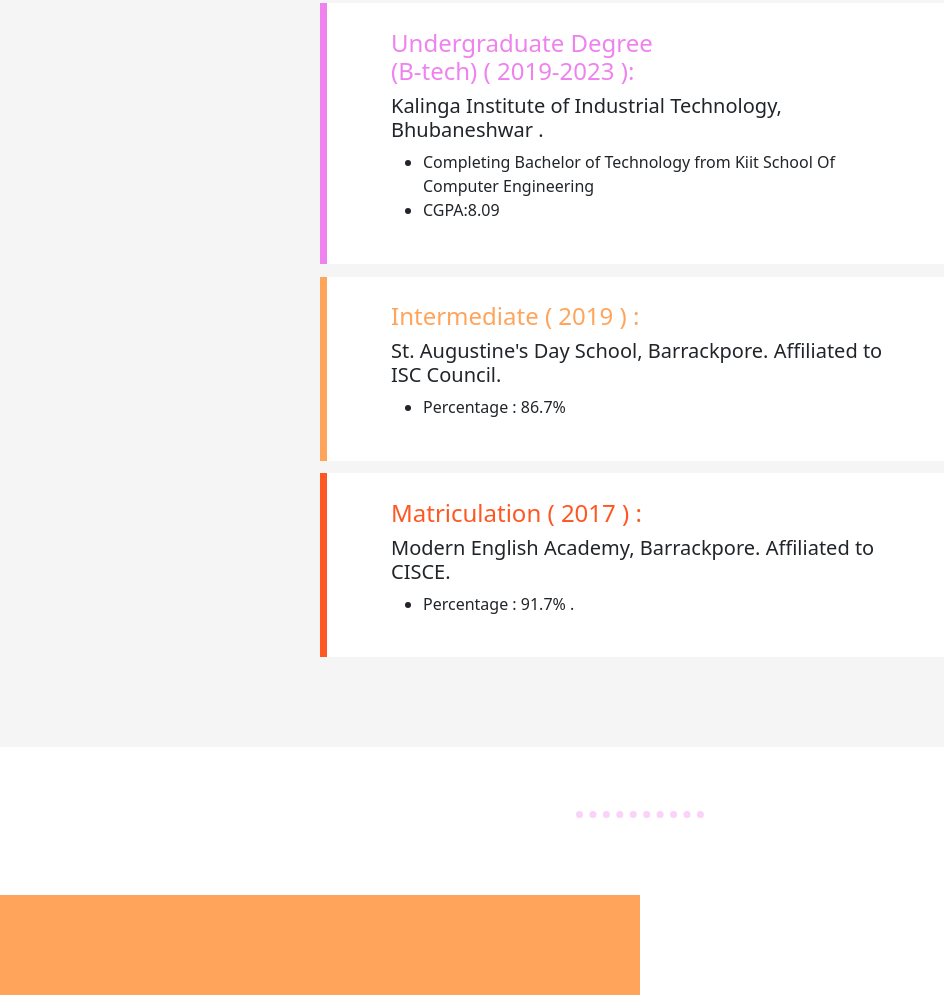
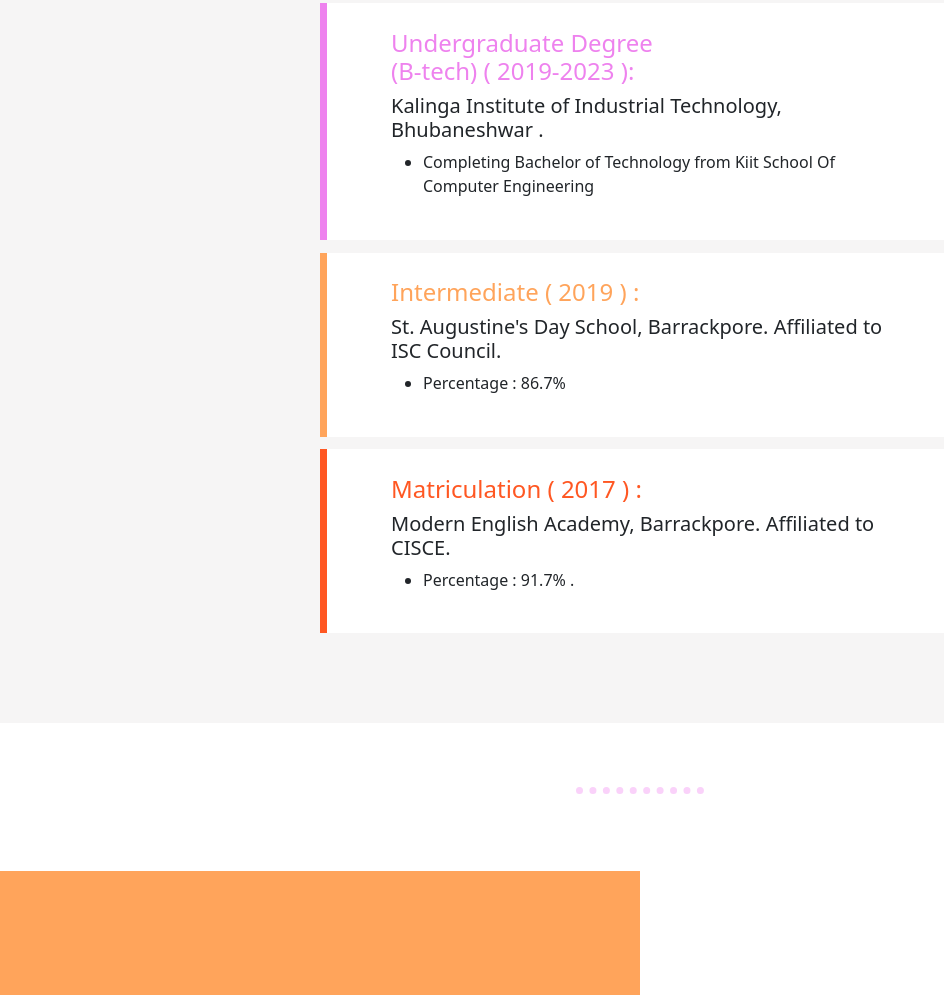
Before and after one commit to aishi369baral/AISHI_BARAL, a plain HTML site: page index.html in a window 1280 px wide. Shown: the part 2915-3910 px from the top of the page, without its empty margins (0-944 px from the left). Drawn offline with nearby package versions, Linux system fonts and the light colour scheme.

Commit message:
Seventh commit.

```diff
--- a/index.html
+++ b/index.html
@@ -156,7 +156,7 @@
       </h4>
       <ul>
         <li>Completing Bachelor of Technology from Kiit School Of Computer Engineering</li>
-        <li>CGPA:8.09</li>
+
       </ul>
     </div>
     <div class="edu2">
```
